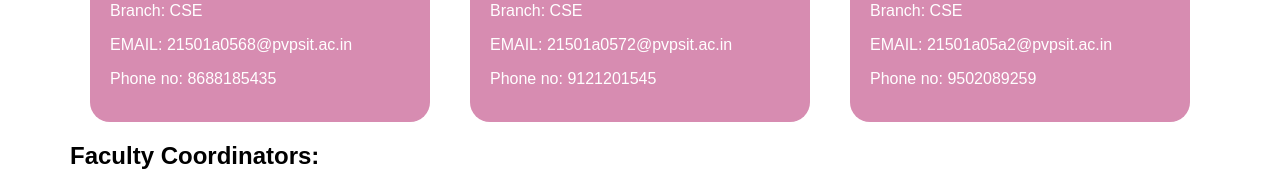
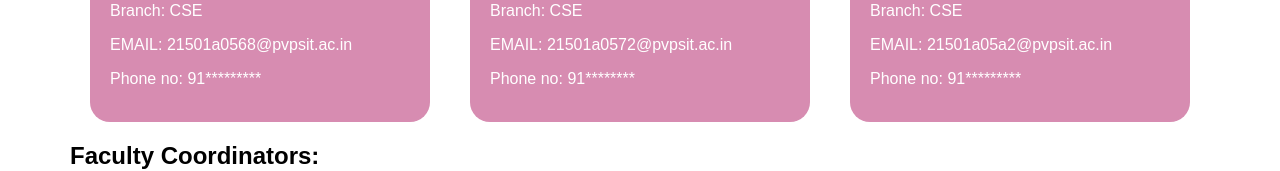
Before and after one commit to varshini-jammula/college_events_management_system, a plain HTML site: page contact.html in a window 1280 px wide. Shown: the part 401-572 px from the top of the page. Drawn offline with Linux system fonts and the light colour scheme.

Commit message:
Update contact.html

```diff
--- a/contact.html
+++ b/contact.html
@@ -37,19 +37,19 @@
         <p>Name: J.Varshini</p>
         <p>Branch: CSE</p>
         <p>EMAIL: 21501a0568@pvpsit.ac.in</p>
-        <p>Phone no: 8688185435</p>
+        <p>Phone no: 91*********</p>
     </div>
     <div class="box-container"style="float:left">
         <p>Name: K. Tejasree</p>
         <p>Branch: CSE</p>
         <p>EMAIL: 21501a0572@pvpsit.ac.in</p>
-        <p>Phone no: 9121201545</p>
+        <p>Phone no: 91********</p>
     </div>
     <div class="box-container"style="float:left">
         <p>Name: M. Kalyani</p>
         <p>Branch: CSE</p>
         <p>EMAIL: 21501a05a2@pvpsit.ac.in</p>
-        <p>Phone no: 9502089259</p>
+        <p>Phone no: 91*********</p>
     </div>
 <h2>Faculty Coordinators:</h2>
 <div class="parent-container">
```
